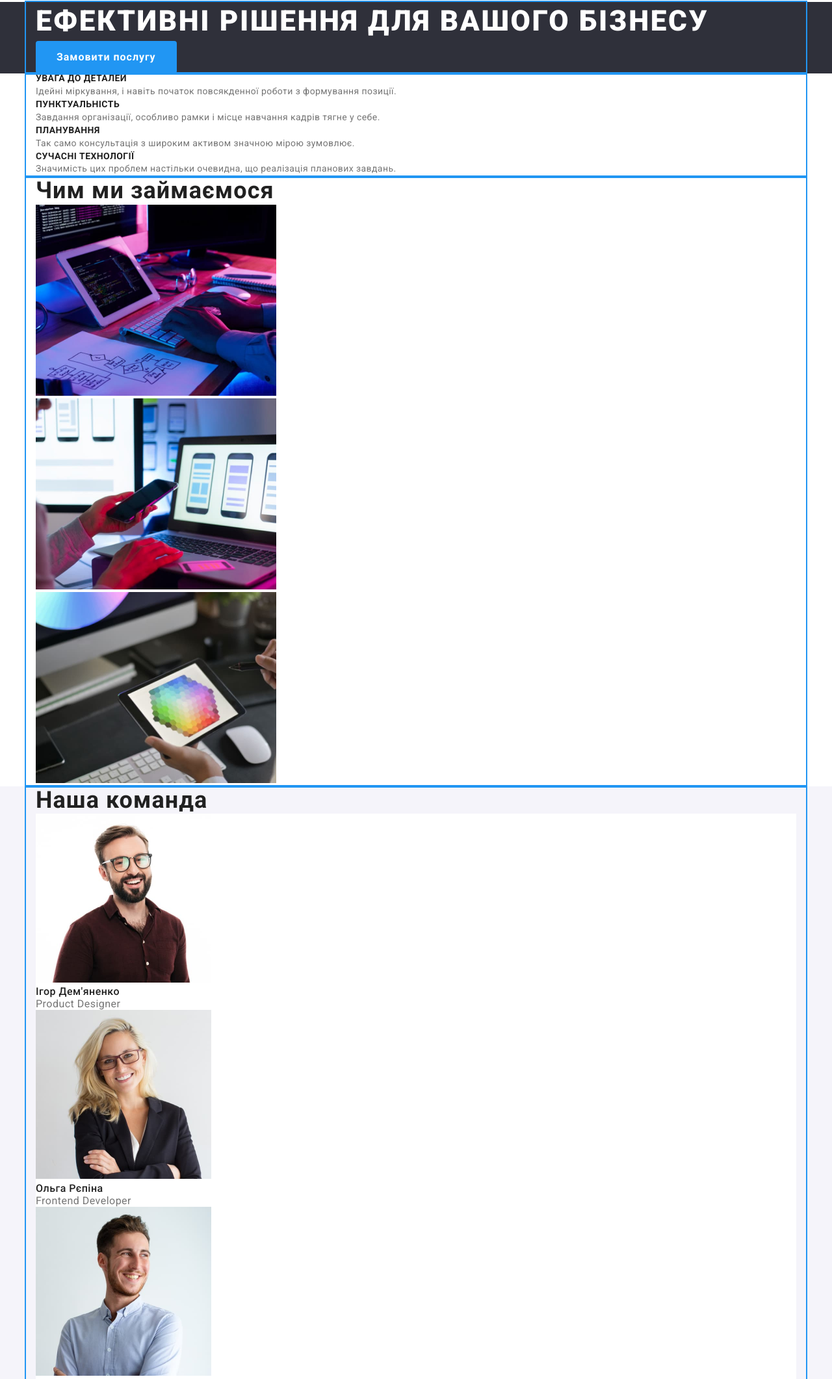
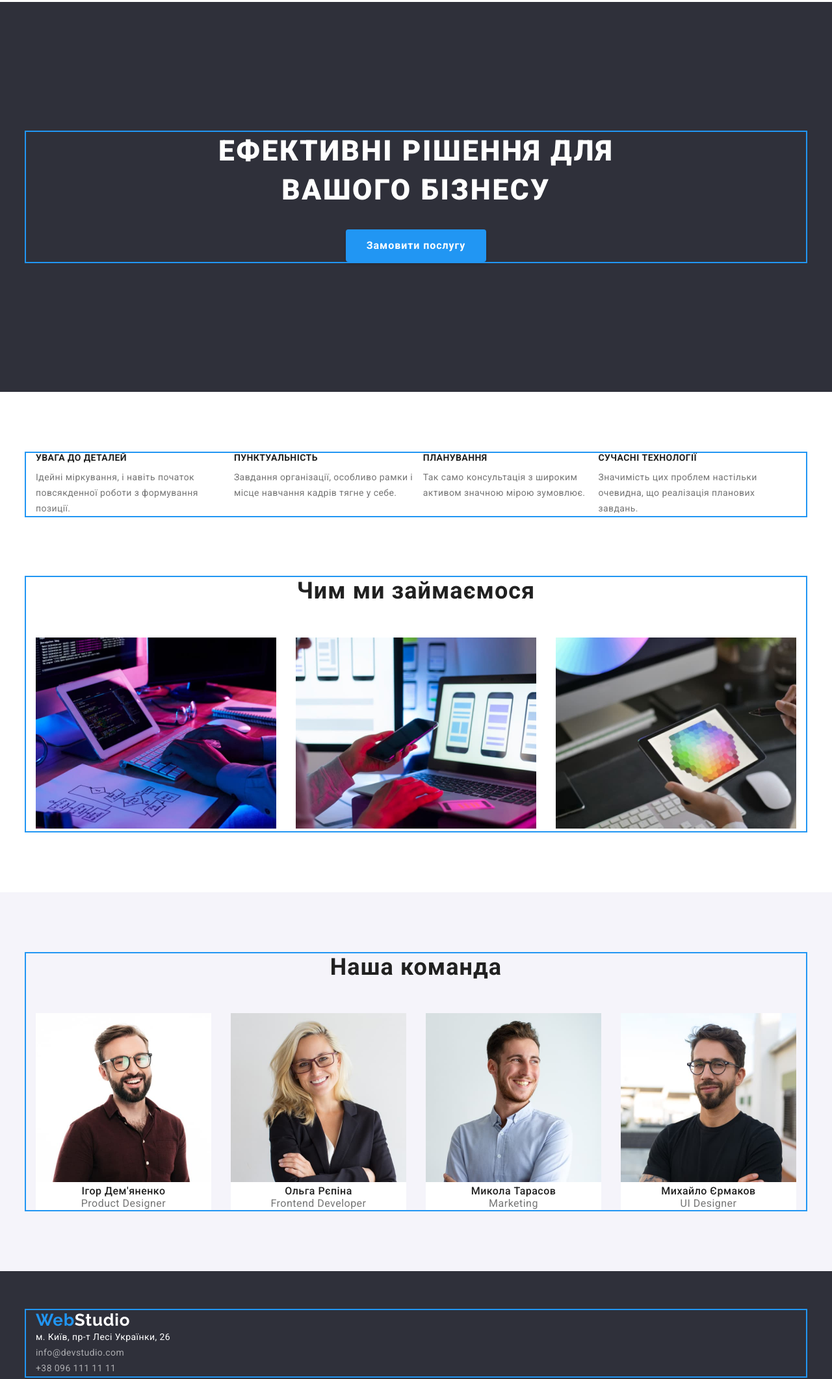
Before and after one commit to sadoviya/goit-markup-hw-03, a plain HTML site: page index.html in a window 1280 px wide. Shown: the part 76-2198 px from the top of the page at 65% size. Drawn offline with nearby package versions, Linux system fonts and the light colour scheme.

Commit message:
Flex
Added flex, margins and paddings to the first page

```diff
--- a/css/styles.css
+++ b/css/styles.css
@@ -28,10 +28,11 @@ ul {
   margin: 0 auto;
   padding-left: 15px;
   padding-right: 15px;
+  /* ЗАКОМЕНТУВАТИ ПЕРЕД ЗДАЧЕЮ */
   outline: 2px solid #2196f3;
+  /* ЗАКОМЕНТУВАТИ ПЕРЕД ЗДАЧЕЮ */
 }
 
-/*---------- Починаємо флексити ----------*/
 .header-container {
   display: flex;
   align-items: center;
@@ -42,39 +43,18 @@ ul {
   align-items: center;
 }
 
-.header-list {
+.header-link-list {
   display: flex;
   align-items: center;
   gap: 50px;
 }
 
-.header-contacts {
+.header-contacts-list {
   display: flex;
   align-items: center;
   gap: 50px;
+  margin-left: auto;
 }
-/*---------- Закінчуємо флексити ----------*/
-
-/*---------- Починаємо маржити ----------*/
-.header-logo {
-  margin-right: 93px;
-}
-
-.header-list {
-  margin-right: 344px;
-}
-/*---------- Закінчуємо маржити ----------*/
-
-/*---------- Починаємо падіти ----------*/
-.header {
-  padding-top: 24px;
-  padding-bottom: 24px;
-}
-
-.hero-button {
-  padding: 10px 32px;
-}
-/*---------- Закінчуємо падіти ----------*/
 
 .link {
   text-decoration: none;
@@ -92,19 +72,9 @@ ul {
 .btn {
   cursor: pointer;
   font-family: inherit;
-}
-
-.hero-button {
-  font-weight: 700;
-  font-size: 16px;
-  line-height: 1.88;
-  letter-spacing: 0.06em;
-  color: var(--pure-white-color);
-  background-color: var(--accent-site-color);
+  /* Чи можна використовувати бордер 0? */
+  border: 0px solid transparent;
   border-radius: 4px;
-  /* тут падінг hero-button*/
-  border: 0px;
-  /* додати розміри */
 }
 
 .hero-button:active {
@@ -117,12 +87,20 @@ ul {
   line-height: 1.62;
   letter-spacing: 0.03em;
   color: var(--master-text-color);
+  padding: 6px 22px;
 }
 
 .filter-button:hover,
 .filter-button:focus {
   color: var(--pure-white-color);
   background-color: var(--accent-site-color);
+  box-shadow: 0px 3px 1px rgba(0, 0, 0, 0.1), 0px 1px 2px rgba(0, 0, 0, 0.08),
+    0px 2px 2px rgba(0, 0, 0, 0.12);
+}
+
+.header {
+  padding-top: 24px;
+  padding-bottom: 24px;
 }
 
 .header-logo {
@@ -133,7 +111,7 @@ ul {
   letter-spacing: 0.03em;
   color: #000000;
   text-decoration: none;
-  /* тут маржин header-logo*/
+  margin-right: 93px;
 }
 
 .half-logo {
@@ -172,16 +150,42 @@ ul {
 
 .hero-section {
   background-color: #2f303a;
+  padding-top: 200px;
+  padding-bottom: 200px;
+  text-align: center;
 }
 
 .hero-title {
   font-weight: 900;
   font-size: 44px;
   line-height: 1.36;
-  /* text-align: center; */
   letter-spacing: 0.06em;
   text-transform: uppercase;
   color: var(--pure-white-color);
+  max-width: 696px;
+  margin: 0 auto;
+}
+
+.hero-button {
+  font-weight: 700;
+  font-size: 16px;
+  line-height: 1.88;
+  letter-spacing: 0.06em;
+  color: var(--pure-white-color);
+  background-color: var(--accent-site-color);
+  /* Чи треба давати розміри в пікселях? */
+  box-shadow: 0px 4px 4px rgba(0, 0, 0, 0.15);
+  padding: 10px 32px;
+  margin-top: 30px;
+}
+
+.benefits-section {
+  padding-top: 94px;
+  /* padding-bottom: 94px; */
+}
+
+.benefits-list {
+  display: flex;
 }
 
 .benefit-title {
@@ -190,6 +194,7 @@ ul {
   line-height: 1.14;
   letter-spacing: 0.03em;
   text-transform: uppercase;
+  margin-bottom: 10px;
 }
 
 .benefit-alt {
@@ -199,41 +204,65 @@ ul {
   color: var(--slave-text-color);
 }
 
+.process-section {
+  padding-top: 94px;
+  padding-bottom: 94px;
+}
+
+.process-list {
+  display: flex;
+  gap: 30px;
+  /* Додати формулу ширини */
+}
+
 .process-title,
 .team-title {
   font-weight: 700;
   font-size: 36px;
   line-height: 1.17;
-  /* text-align: center; */
+  text-align: center;
   letter-spacing: 0.03em;
+  margin-bottom: 50px;
 }
 
 .team-section {
   background-color: #f5f4fa;
+  padding-top: 94px;
+  padding-bottom: 94px;
 }
 
-.card {
+.team-list {
+  display: flex;
+  gap: 30px;
+  /* Додати формулу ширини */
+}
+
+.member-item {
   background-color: var(--pure-white-color);
+  /* Дати цей падінг для фото */
+  /* padding-bottom: 108px; */
 }
 
 .member-title {
   font-weight: 500;
   font-size: 16px;
   line-height: 1.19;
-  /* text-align: center; */
+  text-align: center;
   letter-spacing: 0.03em;
 }
 
 .member-alt {
   font-size: 16px;
   line-height: 1.19;
-  /* text-align: center; */
+  text-align: center;
   letter-spacing: 0.03em;
   color: var(--slave-text-color);
 }
 
-.footer-bg {
+.footer {
   background-color: #2f303a;
+  padding-top: 60px;
+  padding-bottom: 60px;
 }
 
 .address-link {
--- a/index.html
+++ b/index.html
@@ -25,7 +25,7 @@
       <div class="container header-container">
         <nav class="header-navigation">
           <a href="./index.html" class="header-logo"><span class="half-logo">Web</span>Studio</a>
-          <ul class="list header-list">
+          <ul class="list header-link-list">
             <li>
               <a href="./index.html" class="nav-link link current">Студія</a>
             </li>
@@ -38,7 +38,7 @@
           </ul>
         </nav>
 
-        <ul class="list header-contacts">
+        <ul class="list header-contacts-list">
           <li>
             <a href="mailto:info@devstudio.com" class="header-link link">info@devstudio.com</a>
           </li>
@@ -55,10 +55,10 @@
           <button type="button" class="hero-button btn">Замовити послугу</button>
         </div>
       </section>
-      <section>
+      <section class="benefits-section">
         <div class="container">
           <h2 class="visually-hidden">Переваги</h2>
-          <ul class="list">
+          <ul class="list benefits-list">
             <li>
               <h3 class="benefit-title">Увага до деталей</h3>
               <p class="benefit-alt">
@@ -86,10 +86,10 @@
           </ul>
         </div>
       </section>
-      <section>
+      <section class="process-section">
         <div class="container">
           <h2 class="process-title">Чим ми займаємося</h2>
-          <ul class="list">
+          <ul class="list process-list">
             <li>
               <img src="./images/img-0.jpg" alt="кодинг" width="370" height="294" />
             </li>
@@ -105,23 +105,23 @@
       <section class="team-section">
         <div class="container">
           <h2 class="team-title">Наша команда</h2>
-          <ul class="list">
-            <li class="card">
+          <ul class="list team-list">
+            <li class="member-item">
               <img src="./images/img-3.jpg" alt="хлопець в окулярах" width="270" height="260" />
               <h3 class="member-title">Ігор Дем'яненко</h3>
               <p class="member-alt" lang="en">Product Designer</p>
             </li>
-            <li class="card">
+            <li class="member-item">
               <img src="./images/img-4.jpg" alt="дівчина в окулярах" width="270" height="260" />
               <h3 class="member-title">Ольга Рєпіна</h3>
               <p class="member-alt" lang="en">Frontend Developer</p>
             </li>
-            <li class="card">
+            <li class="member-item">
               <img src="./images/img-5.jpg" alt="хлопець посміхається" width="270" height="260" />
               <h3 class="member-title">Микола Тарасов</h3>
               <p class="member-alt" lang="en">Marketing</p>
             </li>
-            <li class="card">
+            <li class="member-item">
               <img src="./images/img-6.jpg" alt="хлопець в окулярах" width="270" height="260" />
               <h3 class="member-title">Михайло Єрмаков</h3>
               <p class="member-alt" lang="en">UI Designer</p>
@@ -130,7 +130,7 @@
         </div>
       </section>
     </main>
-    <footer class="footer-bg">
+    <footer class="footer">
       <div class="container">
         <a href="./index.html" class="footer-logo"><span class="half-logo">Web</span>Studio</a>
         <address>
```
Also changed, not shown: portfolio.html (+6 -6 lines).
